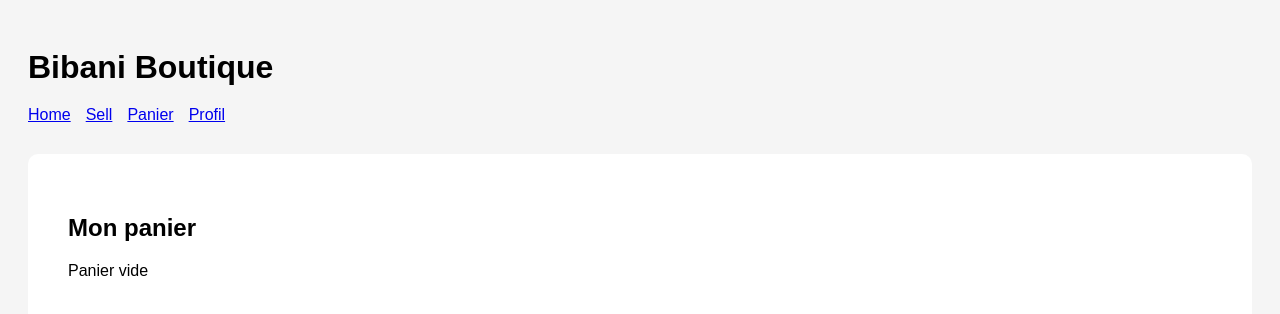
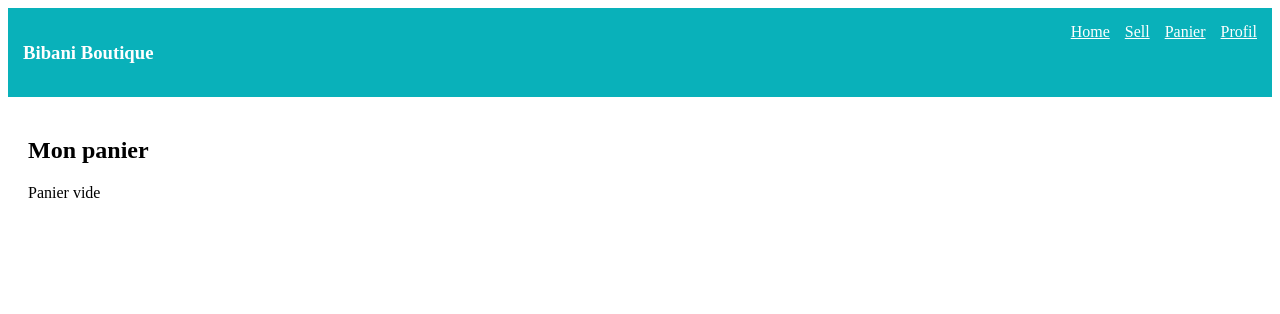
Before and after one commit to psakho922/vinted-web, a Next.js app: page / in a window 1280 px wide. Shown: the top 314 px of the page. Built offline with nearby package versions, Linux system fonts and the light colour scheme.

Commit message:
Update layout.tsx

```diff
--- a/src/app/layout.tsx
+++ b/src/app/layout.tsx
@@ -1,4 +1,4 @@
-import Link from "next/link";
+import React from "react";
 
 export default function RootLayout({
   children,
@@ -7,40 +7,27 @@ export default function RootLayout({
 }) {
   return (
     <html lang="fr">
-      <body
-        style={{
-          fontFamily: "Arial",
-          padding: "20px",
-          background: "#f5f5f5",
-        }}
-      >
-        <h1 style={{ marginBottom: "20px" }}>Bibani Boutique</h1>
+      <body>
 
-        <nav style={{ marginBottom: "30px" }}>
-          <Link href="/" style={{ marginRight: "15px" }}>
-            Home
-          </Link>
+        <div style={{
+          display:"flex",
+          justifyContent:"space-between",
+          padding:"15px",
+          background:"#09b1ba",
+          color:"#fff"
+        }}>
+          <h3>Bibani Boutique</h3>
 
-          <Link href="/sell" style={{ marginRight: "15px" }}>
-            Sell
-          </Link>
+          <div>
+            <a href="/" style={{marginRight:"15px", color:"#fff"}}>Home</a>
+            <a href="/sell" style={{marginRight:"15px", color:"#fff"}}>Sell</a>
+            <a href="/panier" style={{marginRight:"15px", color:"#fff"}}>Panier</a>
+            <a href="/profil" style={{color:"#fff"}}>Profil</a>
+          </div>
+        </div>
 
-          <Link href="/panier" style={{ marginRight: "15px" }}>
-            Panier
-          </Link>
+        {children}
 
-          <Link href="/profil">Profil</Link>
-        </nav>
-
-        <div
-          style={{
-            background: "#fff",
-            padding: "20px",
-            borderRadius: "10px",
-          }}
-        >
-          {children}
-        </div>
       </body>
     </html>
   );
```
